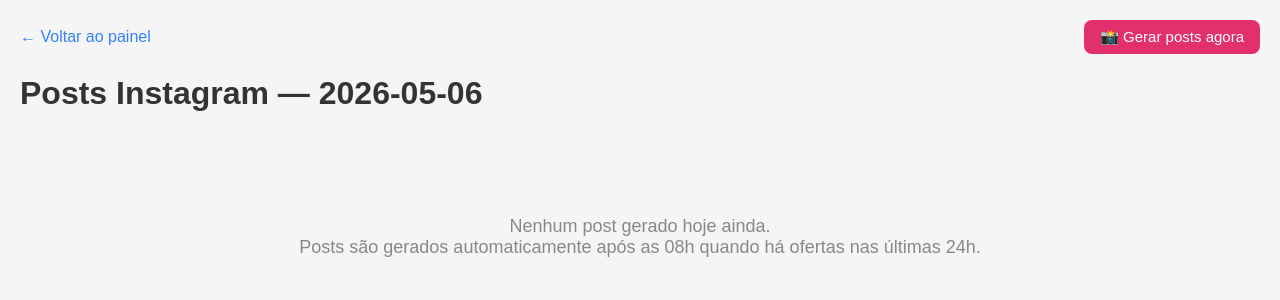
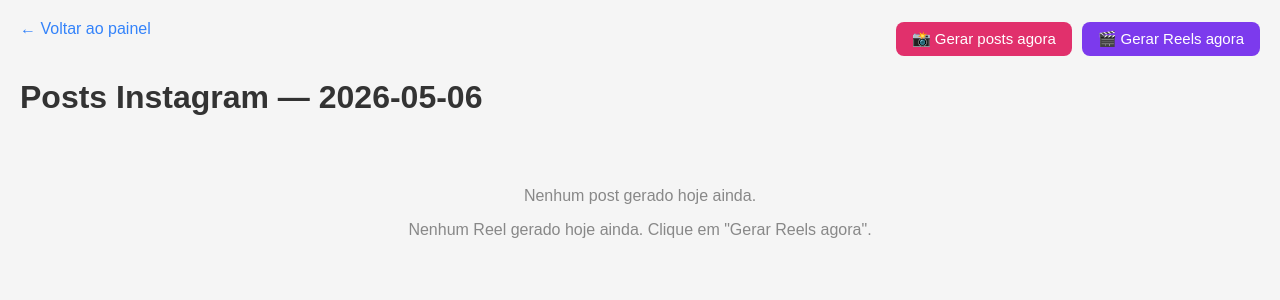
Before and after one commit to matheusmoraesnascimento-beep/bot-ofertas-whatsapp, a Flask app: page /instagram-posts in a window 1280 px wide. Shown: the top 300 px of the page. Run offline with Flask 3, Linux system fonts and the light colour scheme; the visitor is signed in with stand-in values (Sample User, id 1).

Commit message:
feat: geração de Reels Instagram — imagem 9:16 + vídeo MP4 10s via ffmpeg
Adiciona _gerar_imagem_reels (1080x1920), _imagem_para_video (ffmpeg),
gerar_reels_instagram e rota /api/instagram-posts/gerar-reels no painel
com botão, player inline e download de imagem/vídeo.

Co-Authored-By: Claude Sonnet 4.6 <noreply@anthropic.com>

```diff
--- a/painel/app.py
+++ b/painel/app.py
@@ -272,7 +272,20 @@ def instagram_posts():
             if os.path.exists(img_path):
                 caption = open(txt_path, encoding="utf-8").read() if os.path.exists(txt_path) else ""
                 posts.append({"indice": i, "caption": caption, "data": hoje})
-    return render_template("instagram_posts.html", posts=posts, hoje=hoje)
+
+    reels = []
+    pasta_reels = os.path.join(_ROOT, "posts", hoje, "reels")
+    if os.path.isdir(pasta_reels):
+        for i in range(1, 4):
+            img_path = os.path.join(pasta_reels, f"reel_{i}.jpg")
+            txt_path = os.path.join(pasta_reels, f"reel_{i}.txt")
+            mp4_path = os.path.join(pasta_reels, f"reel_{i}.mp4")
+            if os.path.exists(img_path):
+                caption = open(txt_path, encoding="utf-8").read() if os.path.exists(txt_path) else ""
+                reels.append({"indice": i, "caption": caption, "data": hoje,
+                               "tem_video": os.path.exists(mp4_path)})
+
+    return render_template("instagram_posts.html", posts=posts, reels=reels, hoje=hoje)
 
 
 @app.route("/api/instagram-posts/imagem/<data>/<filename>")
@@ -285,6 +298,19 @@ def instagram_post_imagem(data, filename):
     if not re.match(r"^post_[123]\.jpg$", filename):
         return "invalid", 400
     pasta = os.path.join(_ROOT, "posts", data)
+    return send_from_directory(pasta, filename)
+
+
+@app.route("/api/instagram-posts/reels/<data>/<filename>")
+@login_required
+def instagram_reel_arquivo(data, filename):
+    import re
+    from flask import send_from_directory
+    if not re.match(r"^\d{4}-\d{2}-\d{2}$", data):
+        return "invalid", 400
+    if not re.match(r"^reel_[123]\.(jpg|mp4)$", filename):
+        return "invalid", 400
+    pasta = os.path.join(_ROOT, "posts", data, "reels")
     return send_from_directory(pasta, filename)
 
 
@@ -353,6 +379,76 @@ def api_gerar_posts_instagram():
         return jsonify({"ok": False, "erro": str(e)}), 500
 
 
+@app.route("/api/instagram-posts/gerar-reels", methods=["POST"])
+@login_required
+def api_gerar_reels_instagram():
+    try:
+        import sys
+        sys.path.insert(0, _ROOT)
+        from amazon import buscar_ofertas_amazon
+        from mercadolivre import buscar_ofertas_mercadolivre
+        from filtros import filtrar_melhores_ofertas
+        from db import salvar_oferta
+        from instagram_posts import _gerar_imagem_reels, _gerar_caption, _imagem_para_video, REELS_W, REELS_H
+
+        categorias = ["air fryer", "fone bluetooth", "smartwatch", "secador de cabelo", "robo aspirador"]
+        ofertas = []
+        for cat in categorias:
+            try:
+                ofertas += buscar_ofertas_amazon(cat)
+            except Exception:
+                pass
+            try:
+                ofertas += buscar_ofertas_mercadolivre(cat)
+            except Exception:
+                pass
+
+        filtradas = filtrar_melhores_ofertas(ofertas, 15)
+        filtradas.sort(key=lambda o: o.get("desconto_percentual", 0), reverse=True)
+
+        selecionadas = []
+        vistos = set()
+        for o in filtradas:
+            chave = o["produto"][:40]
+            if chave not in vistos:
+                selecionadas.append(o)
+                vistos.add(chave)
+            if len(selecionadas) >= 3:
+                break
+
+        if not selecionadas:
+            return jsonify({"ok": False, "erro": "Nenhuma oferta encontrada"}), 200
+
+        hoje = datetime.now().strftime("%Y-%m-%d")
+        pasta = os.path.join(_ROOT, "posts", hoje, "reels")
+        os.makedirs(pasta, exist_ok=True)
+
+        gerados = []
+        for i, o in enumerate(selecionadas, start=1):
+            oferta_fmt = {
+                "produto": o["produto"],
+                "loja": o["loja"],
+                "preco": o["preco_atual"],
+                "desconto": o.get("desconto_percentual", 0),
+                "imagem": o.get("imagem", ""),
+                "link": o.get("link_afiliado", ""),
+            }
+            from pathlib import Path as _Path
+            img = _gerar_imagem_reels(oferta_fmt, i - 1)
+            img_path = _Path(pasta) / f"reel_{i}.jpg"
+            img.save(str(img_path), "JPEG", quality=92)
+            video_path = _Path(pasta) / f"reel_{i}.mp4"
+            _imagem_para_video(img_path, video_path)
+            caption = _gerar_caption(oferta_fmt)
+            with open(os.path.join(pasta, f"reel_{i}.txt"), "w", encoding="utf-8") as f:
+                f.write(caption)
+            gerados.append(o["produto"][:50])
+
+        return jsonify({"ok": True, "gerados": len(gerados), "produtos": gerados})
+    except Exception as e:
+        return jsonify({"ok": False, "erro": str(e)}), 500
+
+
 if __name__ == "__main__":
     port = int(os.getenv("PORT", 5000))
     app.run(host="0.0.0.0", port=port)
--- a/painel/templates/instagram_posts.html
+++ b/painel/templates/instagram_posts.html
@@ -5,32 +5,47 @@
   <title>Posts Instagram</title>
   <style>
     body { font-family: sans-serif; background: #f5f5f5; margin: 0; padding: 20px; }
-    h1 { color: #333; margin-bottom: 24px; }
+    h1, h2 { color: #333; }
+    h2 { margin-top: 40px; margin-bottom: 16px; }
     .grid { display: grid; grid-template-columns: repeat(auto-fill, minmax(320px, 1fr)); gap: 24px; }
+    .grid-reels { display: grid; grid-template-columns: repeat(auto-fill, minmax(220px, 1fr)); gap: 24px; }
     .card { background: white; border-radius: 12px; box-shadow: 0 2px 8px rgba(0,0,0,.1); overflow: hidden; }
     .card img { width: 100%; display: block; }
+    .card video { width: 100%; display: block; background: #000; }
     .card-body { padding: 16px; }
     textarea { width: 100%; height: 140px; border: 1px solid #ddd; border-radius: 8px; padding: 8px;
                font-size: 13px; resize: vertical; box-sizing: border-box; }
-    .actions { display: flex; gap: 8px; margin-top: 12px; }
+    .actions { display: flex; gap: 8px; margin-top: 12px; flex-wrap: wrap; }
     .btn { padding: 8px 16px; border: none; border-radius: 8px; cursor: pointer; font-size: 14px; }
     .btn-copy { background: #3483fa; color: white; }
     .btn-dl { background: #00a650; color: white; text-decoration: none; display: inline-block; }
-    .empty { text-align: center; color: #888; margin-top: 60px; font-size: 18px; }
+    .btn-dl-video { background: #7c3aed; color: white; text-decoration: none; display: inline-block; }
+    .empty { text-align: center; color: #888; margin-top: 30px; font-size: 16px; }
     .back { display: inline-block; margin-bottom: 20px; color: #3483fa; text-decoration: none; }
+    .toolbar { display: flex; justify-content: space-between; align-items: center; margin-bottom: 20px; flex-wrap: wrap; gap: 10px; }
+    .btn-gerar { background: #e1306c; color: white; font-size: 15px; }
+    .btn-gerar-reels { background: #7c3aed; color: white; font-size: 15px; }
+    .msg { min-height: 1.4em; margin-bottom: 16px; font-size: 14px; }
+    .badge-video { background: #7c3aed; color: white; font-size: 11px; padding: 2px 8px; border-radius: 20px; margin-left: 8px; vertical-align: middle; }
   </style>
 </head>
 <body>
-  <div style="display:flex;justify-content:space-between;align-items:center;margin-bottom:20px">
-    <a class="back" style="margin-bottom:0" href="/">&#8592; Voltar ao painel</a>
-    <button class="btn" style="background:#e1306c;color:white;font-size:15px" onclick="gerarPosts()" id="btn-gerar">
-      📸 Gerar posts agora
-    </button>
+  <div class="toolbar">
+    <a class="back" href="/">&#8592; Voltar ao painel</a>
+    <div style="display:flex;gap:10px;flex-wrap:wrap">
+      <button class="btn btn-gerar" onclick="gerarPosts()" id="btn-gerar">
+        📸 Gerar posts agora
+      </button>
+      <button class="btn btn-gerar-reels" onclick="gerarReels()" id="btn-reels">
+        🎬 Gerar Reels agora
+      </button>
+    </div>
   </div>
   <h1>Posts Instagram &mdash; {{ hoje }}</h1>
-  <p id="gerar-msg" style="min-height:1.4em;margin-bottom:16px;font-size:14px"></p>
+  <p id="gerar-msg" class="msg"></p>
 
   {% if posts %}
+  <h2>📷 Posts (quadrado 1:1)</h2>
   <div class="grid">
     {% for post in posts %}
     <div class="card">
@@ -39,7 +54,7 @@
       <div class="card-body">
         <textarea id="caption-{{ post.indice }}">{{ post.caption }}</textarea>
         <div class="actions">
-          <button class="btn btn-copy" onclick="copiar({{ post.indice }})">Copiar caption</button>
+          <button class="btn btn-copy" onclick="copiar('caption-{{ post.indice }}')">Copiar caption</button>
           <a class="btn btn-dl"
              href="/api/instagram-posts/imagem/{{ post.data }}/post_{{ post.indice }}.jpg"
              download="post_{{ post.indice }}.jpg">Baixar imagem</a>
@@ -49,13 +64,47 @@
     {% endfor %}
   </div>
   {% else %}
-  <p class="empty">Nenhum post gerado hoje ainda.<br>
-    Posts s&atilde;o gerados automaticamente ap&oacute;s as 08h quando h&aacute; ofertas nas &uacute;ltimas 24h.</p>
+  <p class="empty">Nenhum post gerado hoje ainda.</p>
+  {% endif %}
+
+  {% if reels %}
+  <h2>🎬 Reels (vertical 9:16) <span class="badge-video">MP4 10s</span></h2>
+  <div class="grid-reels">
+    {% for reel in reels %}
+    <div class="card">
+      {% if reel.tem_video %}
+      <video controls preload="metadata"
+             src="/api/instagram-posts/reels/{{ reel.data }}/reel_{{ reel.indice }}.mp4"
+             poster="/api/instagram-posts/reels/{{ reel.data }}/reel_{{ reel.indice }}.jpg">
+      </video>
+      {% else %}
+      <img src="/api/instagram-posts/reels/{{ reel.data }}/reel_{{ reel.indice }}.jpg"
+           alt="Reel {{ reel.indice }}">
+      {% endif %}
+      <div class="card-body">
+        <textarea id="reel-caption-{{ reel.indice }}">{{ reel.caption }}</textarea>
+        <div class="actions">
+          <button class="btn btn-copy" onclick="copiar('reel-caption-{{ reel.indice }}')">Copiar caption</button>
+          <a class="btn btn-dl"
+             href="/api/instagram-posts/reels/{{ reel.data }}/reel_{{ reel.indice }}.jpg"
+             download="reel_{{ reel.indice }}.jpg">Baixar imagem</a>
+          {% if reel.tem_video %}
+          <a class="btn btn-dl-video"
+             href="/api/instagram-posts/reels/{{ reel.data }}/reel_{{ reel.indice }}.mp4"
+             download="reel_{{ reel.indice }}.mp4">Baixar vídeo</a>
+          {% endif %}
+        </div>
+      </div>
+    </div>
+    {% endfor %}
+  </div>
+  {% else %}
+  <p class="empty" style="margin-top:16px">Nenhum Reel gerado hoje ainda. Clique em "Gerar Reels agora".</p>
   {% endif %}
 
   <script>
-    function copiar(i) {
-      const ta = document.getElementById('caption-' + i);
+    function copiar(id) {
+      const ta = document.getElementById(id);
       ta.select();
       navigator.clipboard.writeText(ta.value).then(() => alert('Caption copiado!'));
     }
@@ -87,6 +136,34 @@
         btn.textContent = '📸 Gerar posts agora';
       }
     }
+
+    async function gerarReels() {
+      const btn = document.getElementById('btn-reels');
+      const msg = document.getElementById('gerar-msg');
+      btn.disabled = true;
+      btn.textContent = '⏳ Gerando Reels... (pode levar 1 min)';
+      msg.style.color = '#856404';
+      msg.textContent = 'Buscando ofertas, gerando imagens verticais e vídeos MP4...';
+      try {
+        const r = await fetch('/api/instagram-posts/gerar-reels', {method:'POST'});
+        const data = await r.json();
+        if (data.ok) {
+          msg.style.color = '#155724';
+          msg.textContent = `✅ ${data.gerados} Reels gerados! Recarregando...`;
+          setTimeout(() => location.reload(), 1500);
+        } else {
+          msg.style.color = '#721c24';
+          msg.textContent = '❌ Erro: ' + data.erro;
+          btn.disabled = false;
+          btn.textContent = '🎬 Gerar Reels agora';
+        }
+      } catch(e) {
+        msg.style.color = '#721c24';
+        msg.textContent = '❌ Falha na requisição';
+        btn.disabled = false;
+        btn.textContent = '🎬 Gerar Reels agora';
+      }
+    }
   </script>
 </body>
 </html>
```
Also changed, not shown: instagram_posts.py (+131 -1 lines).
